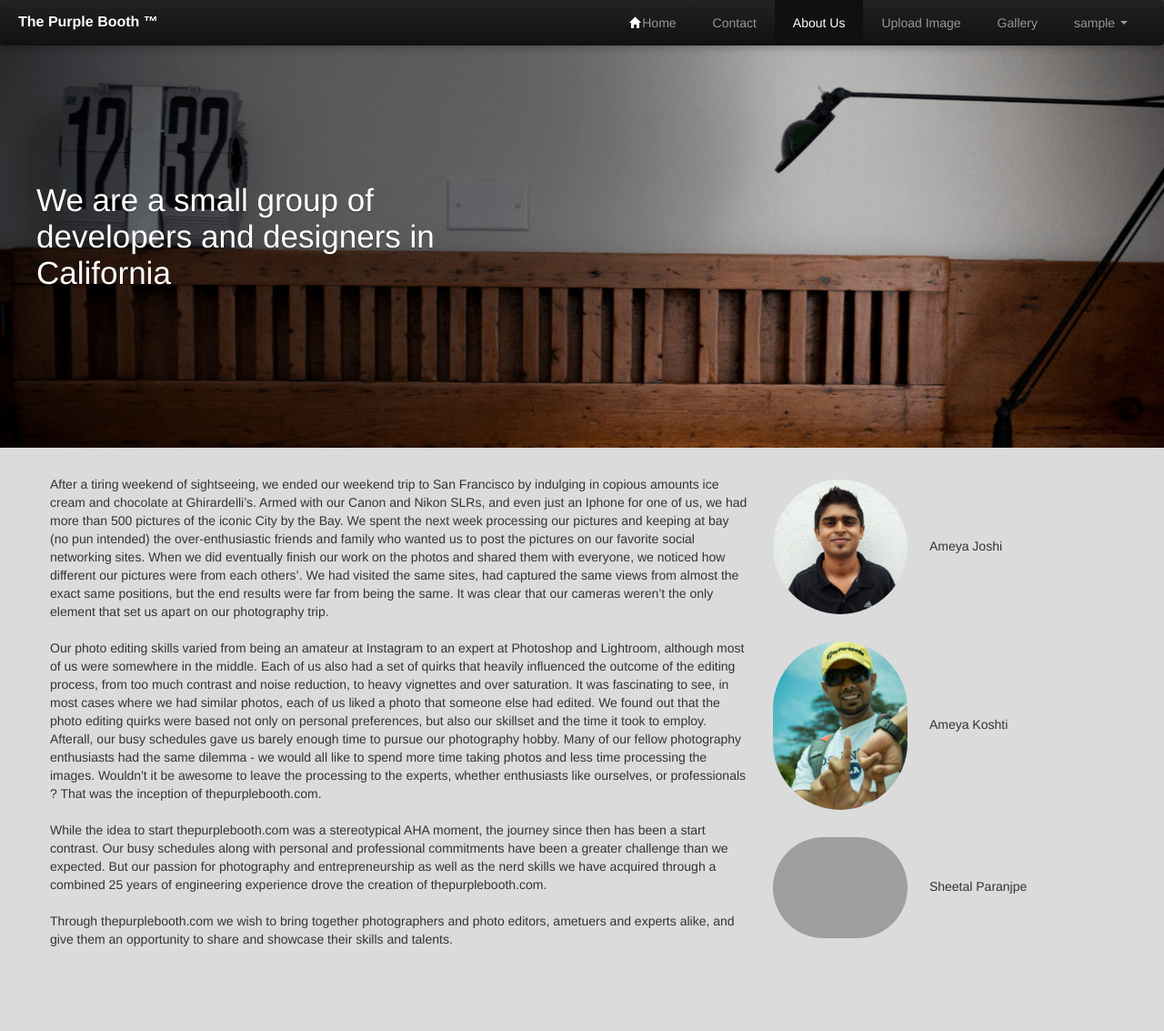
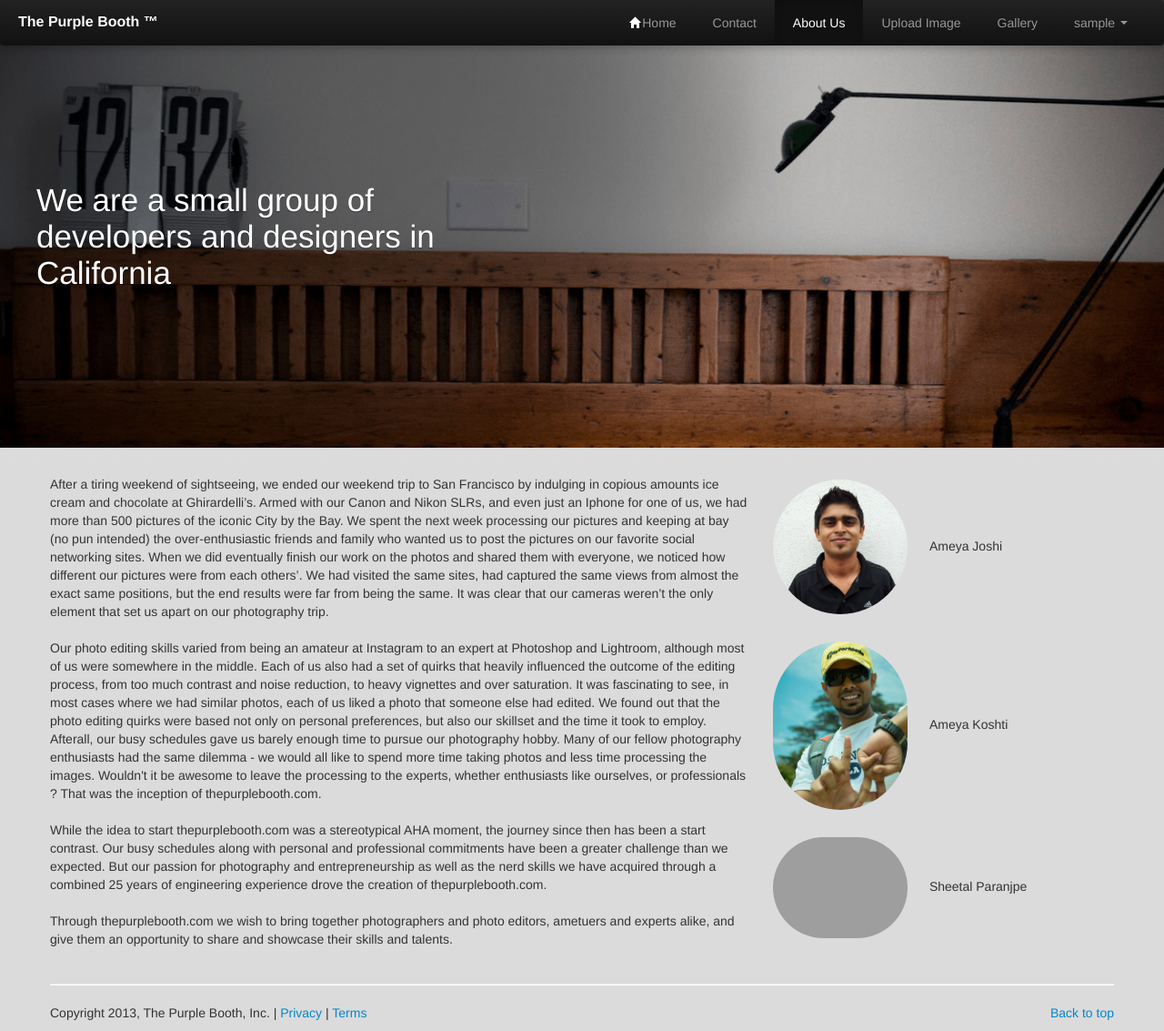
Before and after one commit to ameyakoshti/ThePurplebooth, a PHP site: page /codenameDS/about_us.php in a window 1280 px wide. Shown: the whole page at 91% size. Before the commit the page ends 1040 px from the top, so only its background shows below. Run offline with PHP 8.4, Linux system fonts and the light colour scheme; the visitor is signed in with stand-in values (Sample User, id 1); grey boxes are pictures that could not be loaded.

Commit message:
Adding the footer to the AboutUs page

```diff
--- a/about_us.php
+++ b/about_us.php
@@ -63,6 +63,14 @@ include $_SERVER['DOCUMENT_ROOT'] . '/codenameDS/includes/links.php';
  				</div>
 
 				</div>
+
+			<hr class="featurette-divider">
+			<!-- FOOTER -->
+			<footer>
+				<p class="pull-right"> <a href="#">Back to top</a> </p>
+				<p> Copyright 2013, The Purple Booth, Inc. | <a href="#">Privacy</a> | <a href="#">Terms</a> </p>
+			</footer>
+
 			</div>
 	</body>
 </html>
```
